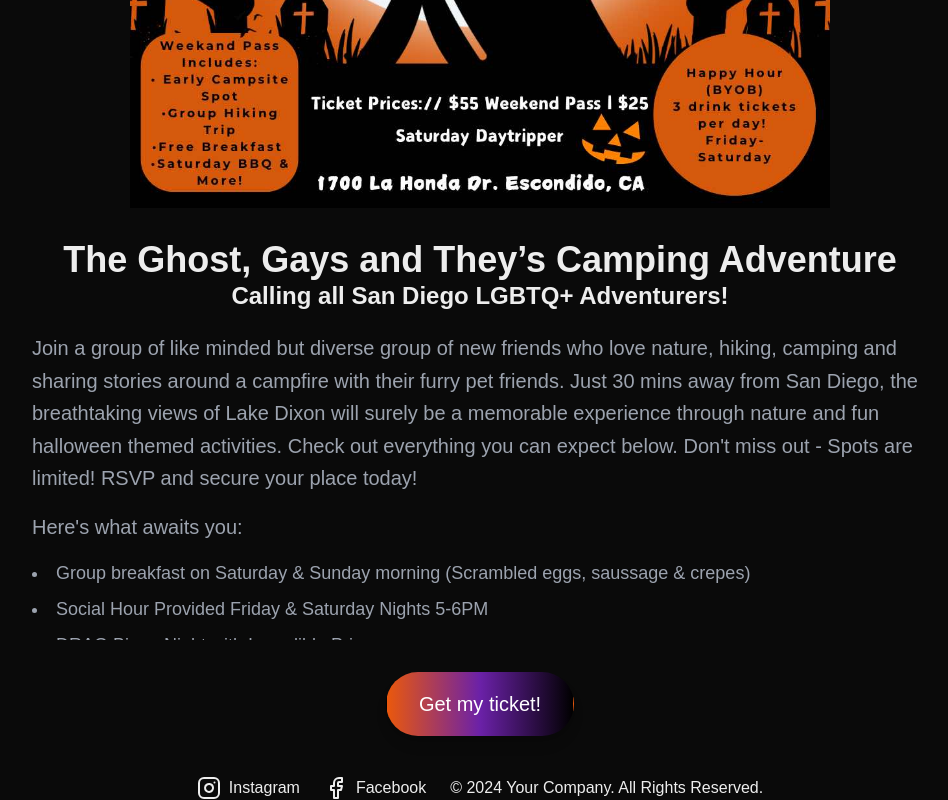
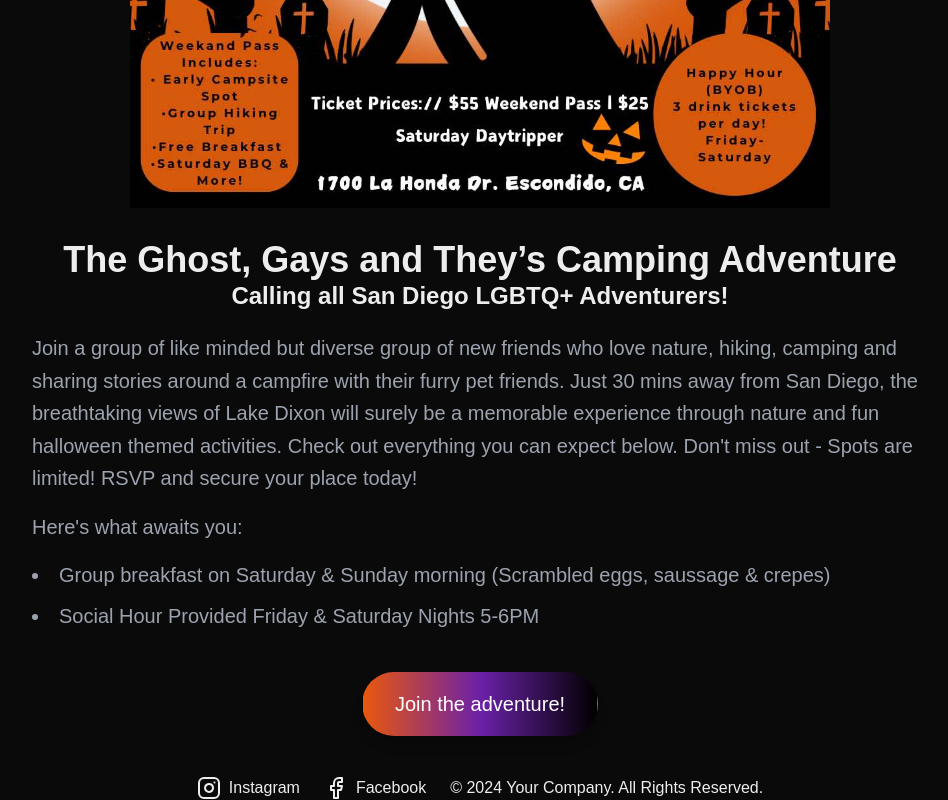
Before and after one commit to lexfm/pride-in-my-pines, a Next.js app: page / in a window 1280 px wide. Shown: the part 724-1524 px from the top of the page, without its empty margins (160-1108 px from the left). Built offline with nearby package versions, Linux system fonts and the light colour scheme.

Commit message:
fix: text fixes

```diff
--- a/pages/index.tsx
+++ b/pages/index.tsx
@@ -32,7 +32,7 @@
               </p>
               <p>Here's what awaits you:</p>
 
-              <ul className="list-disc list-inside space-y-2 text-lg font-medium">
+              <ul className="list-disc list-inside space-y-2">
                 <li>Group breakfast on Saturday & Sunday morning (Scrambled eggs, saussage & crepes)</li>
                 <li> Social Hour Provided Friday & Saturday Nights 5-6PM</li>
                 <li> DRAG Bingo Night with Incredible Prizes</li>
@@ -97,7 +97,7 @@
             target="_self"
             rel="noopener noreferrer"
           >
-            Get my ticket!
+            Join the adventure!
           </Link>
         </div>
 
```
